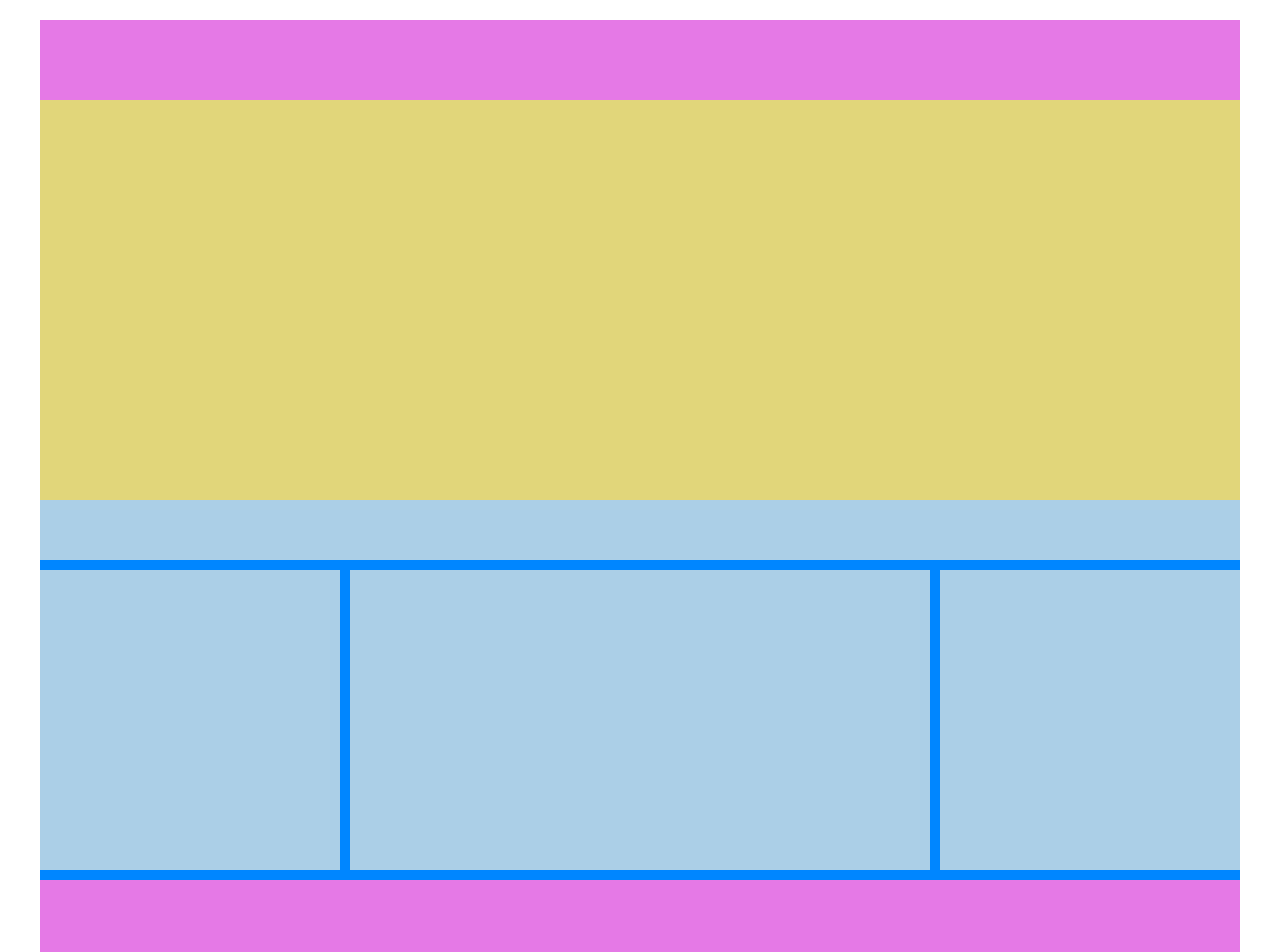
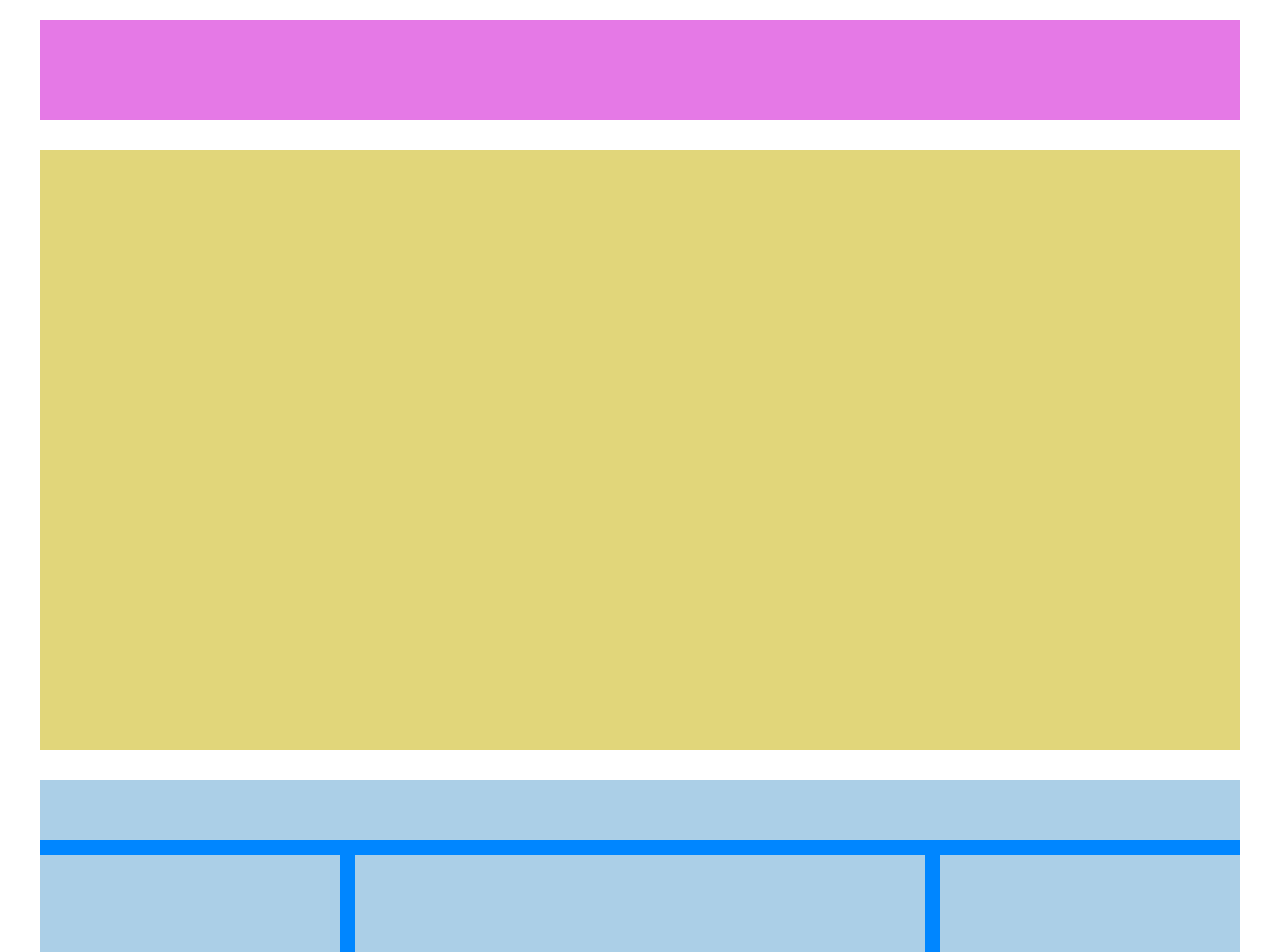
Before and after one commit to ArisGoi/htmlcss-struttura-wp, a plain HTML site: page index.html in a window 1280 px wide. Shown: the top 952 px of the page. Drawn offline with Linux system fonts and the light colour scheme.

Commit message:
fix & margins

```diff
--- a/css/style.css
+++ b/css/style.css
@@ -13,27 +13,27 @@
 
 header{
     width: 100%;
-    height: 80px;
+    height: 100px;
     background-color: #e579e6;
 }
 
 footer{
     width: 100%;
-    height: 80px;
-    background-color: #e579e6;
+    height: 60px;
+    background-color: #8401fb;
 }
 
 /* Main */
 .primo-box{
     width: 100%;
-    height: 400px;
+    height: 600px;
     background-color: #e1d67a;
 }
 
 .secondo-box{
     background-color: #0086ff;
     width: 100%;
-    padding-bottom: 10px;
+    padding-bottom: 15px;
 }
 
 .col-hd{
@@ -41,22 +41,29 @@ footer{
     width: 100%;
     height: 60px;
     float: left;
-    margin-bottom: 10px;
+    margin-bottom: 15px;
 }
 
 .col-l, .col-c, .col-r{
-    height: 300px;
+    height: 500px;
+    float: left;
 }
 
 .col-l, .col-r{
     background-color: #abcfe7;
     width: 25%;
-    float: left;
 }
 
 .col-c{
     background-color: #abcfe7;
-    width: calc(50% - 20px);
-    float: left;
-    margin: 0 10px;
+    width: calc(50% - 30px);
+    margin: 0 15px;
 }
+
+/* Margini */
+header, .primo-box{
+    margin-bottom: 30px;
+}
+.secondo-box{
+    margin-bottom: 10px;
+}
```
